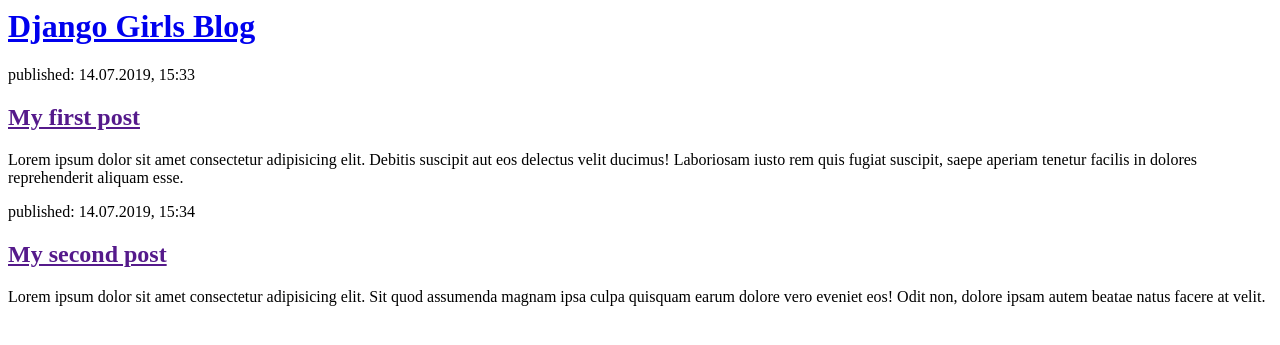
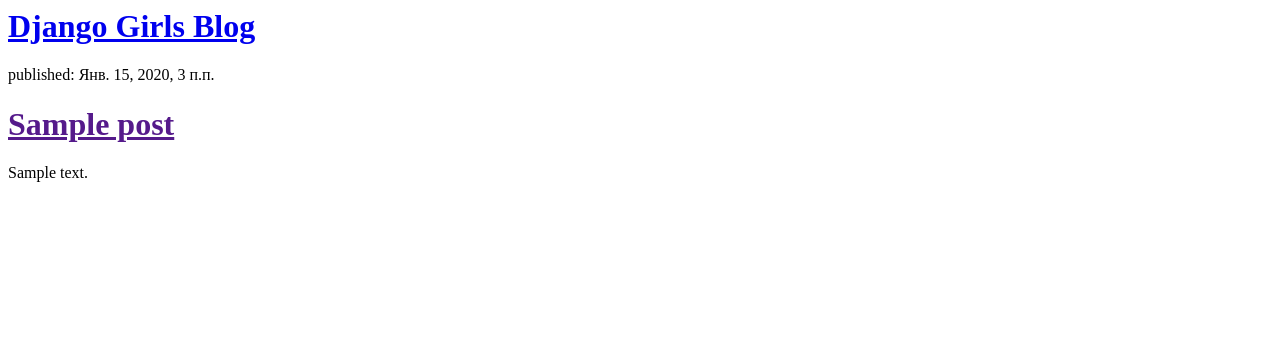
Before and after one commit to NicaBihovetz/my-first-blog, a Django app: template blog/templates/blog/post_list.html in a window 1280 px wide. Shown: the top 345 px of the page. Run offline with Django 3.2, Linux system fonts and the light colour scheme; the template is opened without the code that fills it: values that come from a table or form of the project are taken from there, others are empty; tables that the repository leaves empty hold one stand-in row (values such as "Sample post").

Commit message:
Modified templates to display posts from database

```diff
--- a/blog/templates/blog/post_list.html
+++ b/blog/templates/blog/post_list.html
@@ -6,17 +6,12 @@
             <div>
                 <h1><a href="/">Django Girls Blog</a></h1>
             </div>
-
-            <div>
-                <p>published: 14.07.2019, 15:33</p>
-                <h2><a href="">My first post</a></h2>
-                <p>Lorem ipsum dolor sit amet consectetur adipisicing elit. Debitis suscipit aut eos delectus velit ducimus! Laboriosam iusto rem quis fugiat suscipit, saepe aperiam tenetur facilis in dolores reprehenderit aliquam esse.</p>
-            </div>
-
-            <div>
-                <p>published: 14.07.2019, 15:34</p>
-                <h2><a href="">My second post</a></h2>
-                <p>Lorem ipsum dolor sit amet consectetur adipisicing elit. Sit quod assumenda magnam ipsa culpa quisquam earum dolore vero eveniet eos! Odit non, dolore ipsam autem beatae natus facere at velit.</p>
-            </div>
+            {% for post in posts %}
+                <div>
+                    <p>published: {{ post.published_date }}</p>
+                    <h1><a href="">{{ post.title }}</a></h1>
+                    <p>{{ post.text|linebreaksbr }}</p>
+                </div>
+            {% endfor %}
         </body>
 </html>
--- a/blog/views.py
+++ b/blog/views.py
@@ -1,5 +1,7 @@
 from django.shortcuts import render
+from django.utils import timezone
+from .models import Post
 
 def post_list(request):
-    return render(request, 'blog/post_list.html', {})
-# Create your views here.
+    posts = Post.objects.filter(published_date__lte=timezone.now()).order_by('published_date')
+    return render(request, 'blog/post_list.html', {'posts': posts})
```
